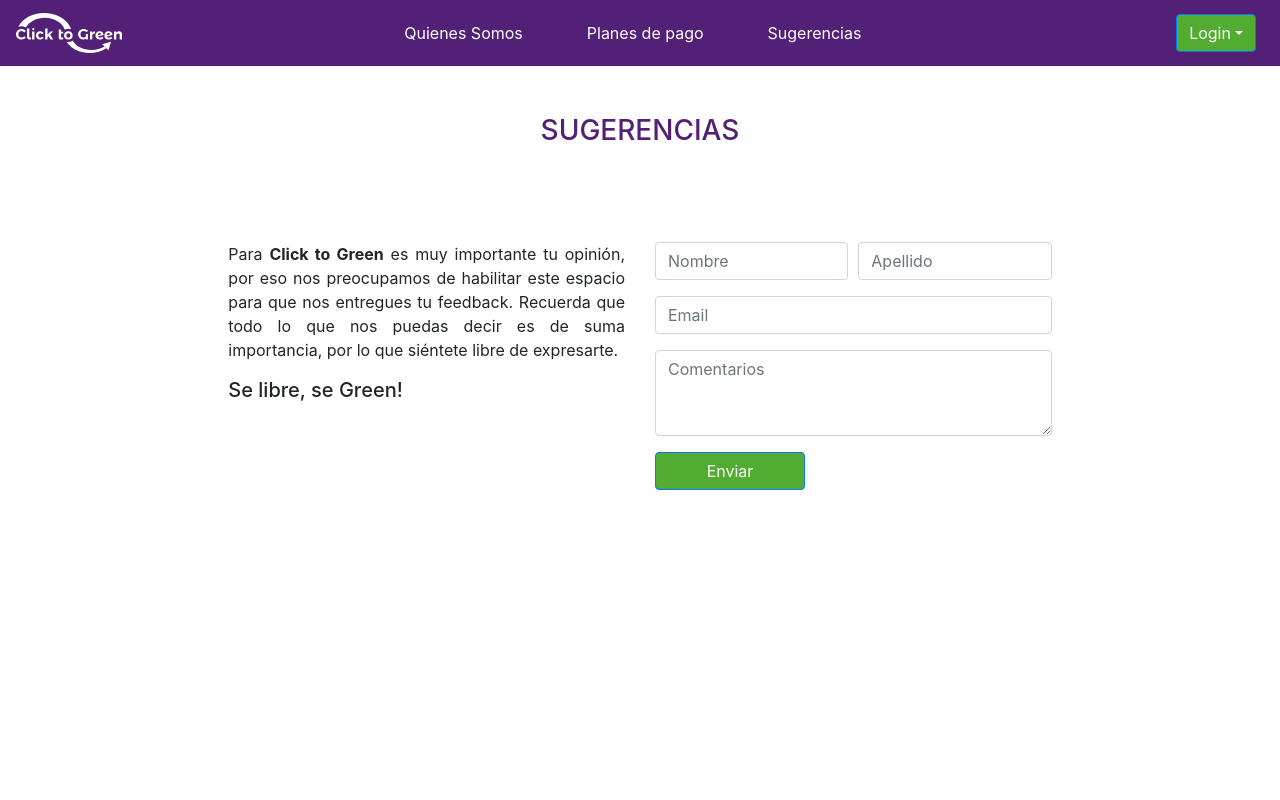
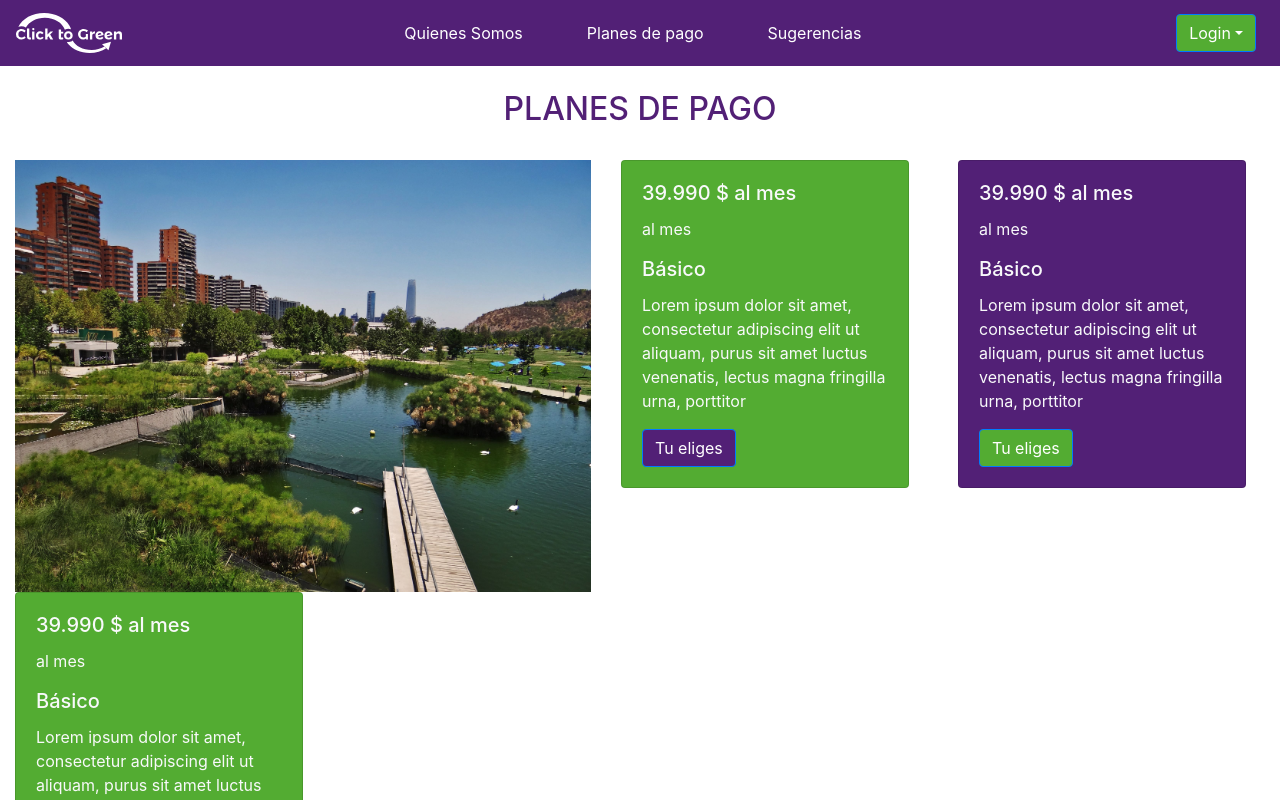
Before and after one commit to alejojimenez/Projetc-Click-to-green, a React (Create React App) app: page / in a window 1280 px wide. Shown: the top 800 px of the page. Built offline with nearby package versions, Linux system fonts and the light colour scheme.

Commit message:
Pestaña de sugerencias completa

```diff
--- a/src/App.js
+++ b/src/App.js
@@ -10,7 +10,7 @@ function App() {
   return (
     <>
       <NavBarTop />
-      {/* <MetodosDePago /> */}
+      <MetodosDePago />
       <Suggestions />
     </>
   );
```
